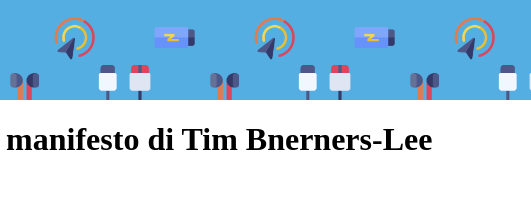
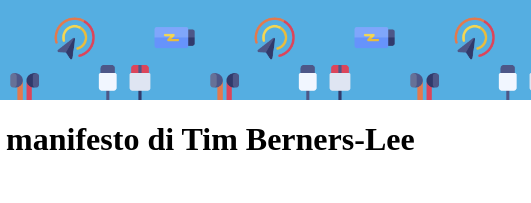
Before and after one commit to Sofia-Citrini/html-css-booleaner, a plain HTML site: page index.html in a window 1280 px wide. Shown: the top 203 px of the page, 749-1280 px from the left. Drawn offline with Linux system fonts and the light colour scheme.

Commit message:
error fixed

```diff
--- a/index.html
+++ b/index.html
@@ -15,7 +15,7 @@
 
             <!-- intestazione -->
             <div class="heading">
-                <h1>Internet deve essere al servizio del "bene pubblico": il manifesto di Tim Bnerners-Lee</h1>
+                <h1>Internet deve essere al servizio del "bene pubblico": il manifesto di Tim Berners-Lee</h1>
                 <div class="text-autor">Scritto da <span class="text-blue">The Booleaner</span></div>
                 <div class="text-date">il 10/10/2020</div>
             </div>
```
